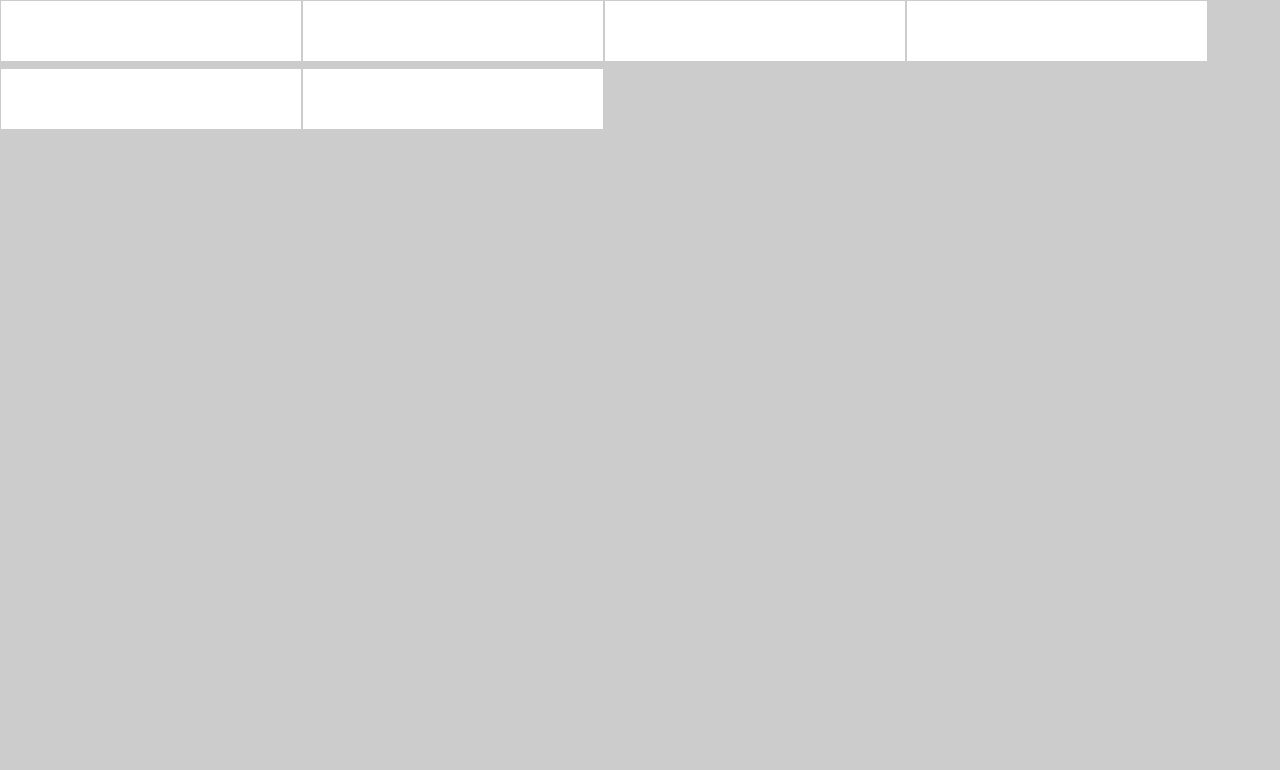
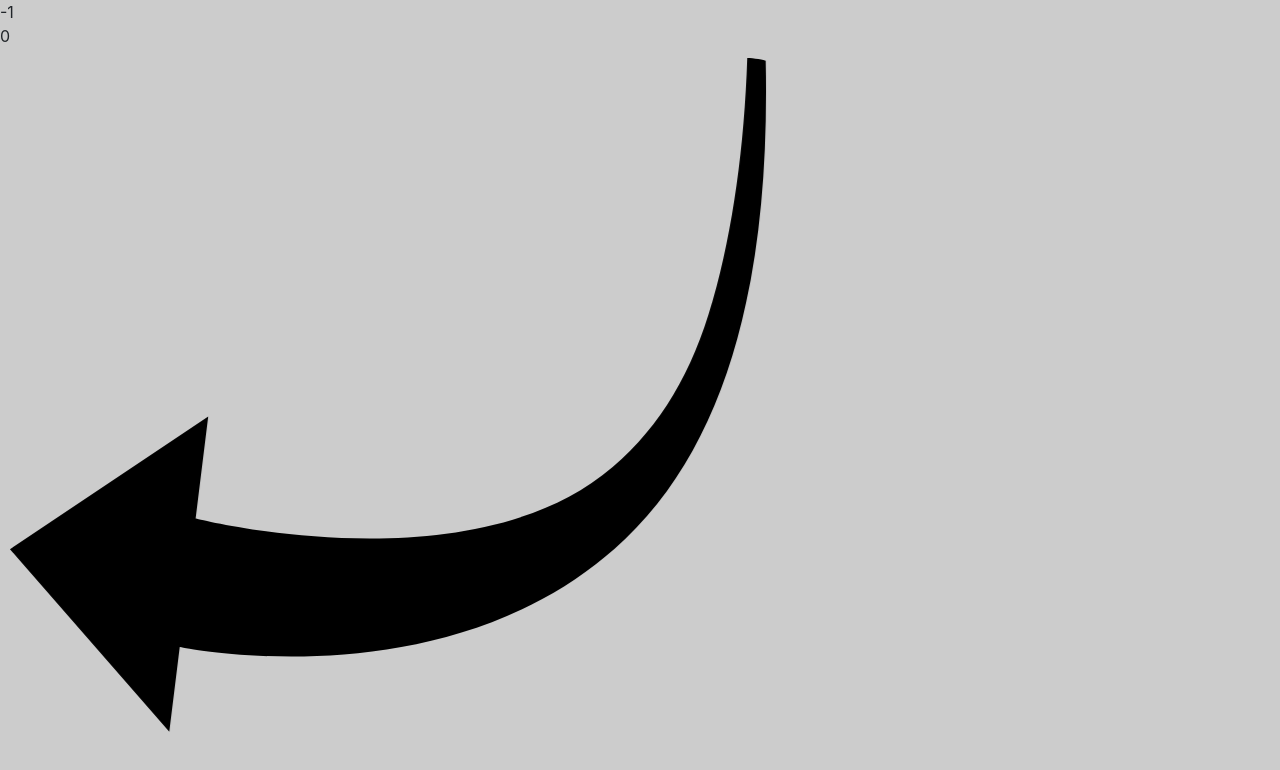
Before and after one commit to veproza/purchasing-power-game, a Preact app: page / in a window 1280 px wide. Shown: the top 770 px of the page. Built offline with nearby package versions, Linux system fonts and the light colour scheme.

Commit message:
Added turn rate computer and turn direction indicator

```diff
--- a/public/index.html
+++ b/public/index.html
@@ -6,8 +6,8 @@
     <title></title>
 </head>
 <body>
-<div id="root">
-</div>
-<script src="app.js" charset="utf-8"></script>
+    <div id="dbg"></div>
+    <div id="root"></div>
+    <script src="app.js" charset="utf-8"></script>
 </body>
 </html>
--- /dev/null
+++ b/src/components/Arrow.tsx
@@ -0,0 +1,38 @@
+import { h } from 'preact';
+import { TurnDirection } from '../modules/MotionSource';
+
+export default (props: { direction: TurnDirection }) => {
+  const className = ['flip-container'];
+  if (props.direction === TurnDirection.Left) {
+    className.push('flip');
+  }
+  return (
+    <div className={className.join(' ')}>
+      <svg
+        xmlns="http://www.w3.org/2000/svg"
+        viewBox="0 0 776.09175 693.66538"
+        height="693.66541"
+        width="776.0918"
+        y="0px"
+        x="0px"
+        id="Layer_1"
+        version="1.1"
+      >
+        <defs id="defs9"/>
+        <g
+          transform="matrix(2.7190747,0,0,3.1037754,-326.9763,-1172.9045)"
+          id="g3"
+        >
+          <path
+            style="clip-rule:evenodd;fill-rule:evenodd"
+            id="path5"
+            d="m 130.838,381.118 c 1.125,28.749 5.277,54.82 12.695,78.018 7.205,22.53 18.847,40.222 36.812,
+            53.747 52.018,39.16 153.369,16.572 153.369,16.572 l -4.632,-32.843 72.918,42.778 -58.597,58.775 -3.85,
+            -27.303 c 0,0 -100.347,18.529 -163.905,-34.881 -37.659,-31.646 -53.293,-84.021 -51.593,-153.962 0.266,
+            -0.247 4.728,-0.908 6.783,-0.901 z"
+          />
+        </g>
+      </svg>
+    </div>
+  );
+};
--- a/src/components/main.tsx
+++ b/src/components/main.tsx
@@ -1,9 +1,47 @@
-import { h } from 'preact';
-import Graphs from './Graphs';
+import { Component, h } from 'preact';
+import EventHub from '../modules/EventHub';
+import { default as MotionSource, IMotionEvents, TurnDirection } from '../modules/MotionSource';
+import Arrow from './Arrow';
 
+const motionSource = new MotionSource();
 
 export default () => (
   <div>
-    <Graphs />
+    <TurnDebugger eventHub={motionSource.events}/>
   </div>
 );
+type TProps = {
+  eventHub: EventHub<IMotionEvents>;
+};
+type TState = {
+  turnDirection: TurnDirection,
+  turnProgress: number
+};
+
+class TurnDebugger extends Component<TProps, TState> {
+  constructor() {
+    super();
+    this.state = {
+      turnDirection: TurnDirection.Right,
+      turnProgress: 0
+    };
+  }
+
+  componentDidMount() {
+    this.props.eventHub.subscribe('turnProgress', (progress) => {
+      this.setState({turnProgress: Math.round(progress * 100)});
+    });
+    this.props.eventHub.subscribe('turnDirectionChange', (turnDirection) => this.setState({turnDirection}));
+  }
+
+  render() {
+    return (
+      <span>
+        {this.state.turnDirection}
+        <br/>
+        {this.state.turnProgress.toString()}
+        <Arrow direction={this.state.turnDirection}/>
+      </span>
+    );
+  }
+}
--- /dev/null
+++ b/src/modules/EventHub.ts
@@ -0,0 +1,52 @@
+export default class EventHub<EventList> {
+  protected subscribers: Map<keyof EventList, Function[]>;
+
+  constructor() {
+    this.subscribers = new Map<keyof EventList, Function[]>();
+  }
+
+  send<K extends keyof EventList>(key: K, value: EventList[K]): void {
+    this.getSubscribers(key).forEach((callbackFn) => {
+      callbackFn(value);
+    });
+  }
+
+  subscribe<K extends keyof EventList>(key: K, subscriber: (value: EventList[K]) => void): boolean {
+    const subscribers = this.getSubscribers(key);
+    if (subscribers.indexOf(subscriber) === -1) {
+      subscribers.push(subscriber);
+      return true;
+    }
+    return false;
+  }
+
+  subscribeOnce<K extends keyof EventList>(key: K, subscriber: (value: EventList[K]) => void): void {
+    const container = (value: EventList[K]) => {
+      subscriber(value);
+      this.unsubscribe(key, container);
+    };
+    this.subscribe(key, container);
+  }
+
+  unsubscribe<K extends keyof EventList>(key: K, subscriber: (value: EventList[K]) => void): boolean {
+    const subscribers = this.getSubscribers(key);
+    const index = subscribers.indexOf(subscriber);
+    if (index === -1) {
+      return false;
+    } else {
+      subscribers.splice(index, 1);
+      return true;
+    }
+  }
+
+  protected getSubscribers<K extends keyof EventList>(key: K): ((value: EventList[K]) => void)[] {
+    const subscribers = this.subscribers.get(key);
+    if (subscribers !== undefined) {
+      return subscribers as ((value: EventList[K]) => void)[];
+    } else {
+      const newList: ((value: EventList[K]) => void)[] = [];
+      this.subscribers.set(key, newList);
+      return newList;
+    }
+  }
+}
--- /dev/null
+++ b/src/modules/MotionSource.ts
@@ -0,0 +1,57 @@
+import EventHub from './EventHub';
+
+export enum TurnDirection {
+  Left = 1,
+  Right = -1
+}
+
+export interface IMotionEvents {
+  halfTurn: void;
+  finishTurn: void;
+  turnProgress: number;
+  turnDirectionChange: TurnDirection;
+}
+
+export default class MotionSource {
+  events: EventHub<IMotionEvents>;
+  private _motionSubscription: (event: DeviceMotionEvent) => void;
+  private _rotationTotalizer: number;
+  private _lastMotionTime: number | null = null;
+  private _thresholdDegrees = 45;
+  private _currentDirection: TurnDirection = TurnDirection.Right;
+
+  constructor() {
+    this.events = new EventHub<IMotionEvents>();
+    this._motionSubscription = this.onMotion.bind(this);
+    window.addEventListener('devicemotion', this._motionSubscription);
+    this._rotationTotalizer = 0;
+  }
+
+  onMotion(event: DeviceMotionEvent) {
+    if (event.rotationRate && event.rotationRate.gamma) {
+      const degreesPerSecond = event.rotationRate.gamma;
+      const timeSinceLastMotion: number | null = this._lastMotionTime ? this._lastMotionTime - Date.now() : null;
+      if (event.interval || timeSinceLastMotion) {
+        const secondsPassed = event.interval ? event.interval : timeSinceLastMotion!;
+        this._lastMotionTime = Date.now();
+        const degrees = degreesPerSecond * secondsPassed;
+        this._rotationTotalizer += degrees * this._currentDirection;
+        if (this._rotationTotalizer < 0) {
+          this._rotationTotalizer = 0;
+        }
+        this.events.send('turnProgress', this._rotationTotalizer / this._thresholdDegrees);
+        if (this._rotationTotalizer > this._thresholdDegrees) {
+          this._rotationTotalizer = 0;
+          this._currentDirection = this._currentDirection === TurnDirection.Left
+            ? TurnDirection.Right
+            : TurnDirection.Left;
+          this.events.send('turnDirectionChange', this._currentDirection);
+          this.events.send('halfTurn', undefined);
+          if (this._currentDirection === 1) {
+            this.events.send('finishTurn', undefined);
+          }
+        }
+      }
+    }
+  }
+}
--- a/src/sass/index.sass
+++ b/src/sass/index.sass
@@ -5,3 +5,15 @@ body
 canvas
   background: white
   border: 1px solid #ccc
+
+.flip-container
+  perspective: 1000px
+  svg
+    transition: 0.6s
+    transform-style: preserve-3d
+    position: relative
+    max-width: 100%
+    max-height: 100%
+    transform: rotateY(180deg)
+  &.flip svg
+    transform: rotateY(0deg)
```
Also changed, not shown: svg/Curved_Arrow.svg (added).
